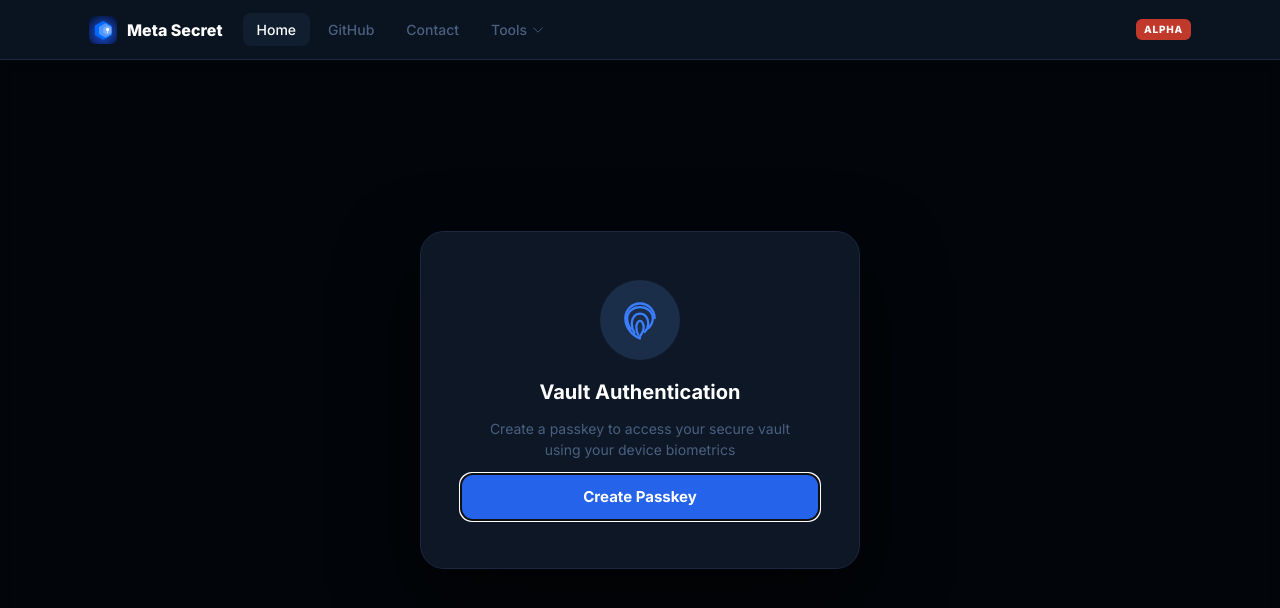
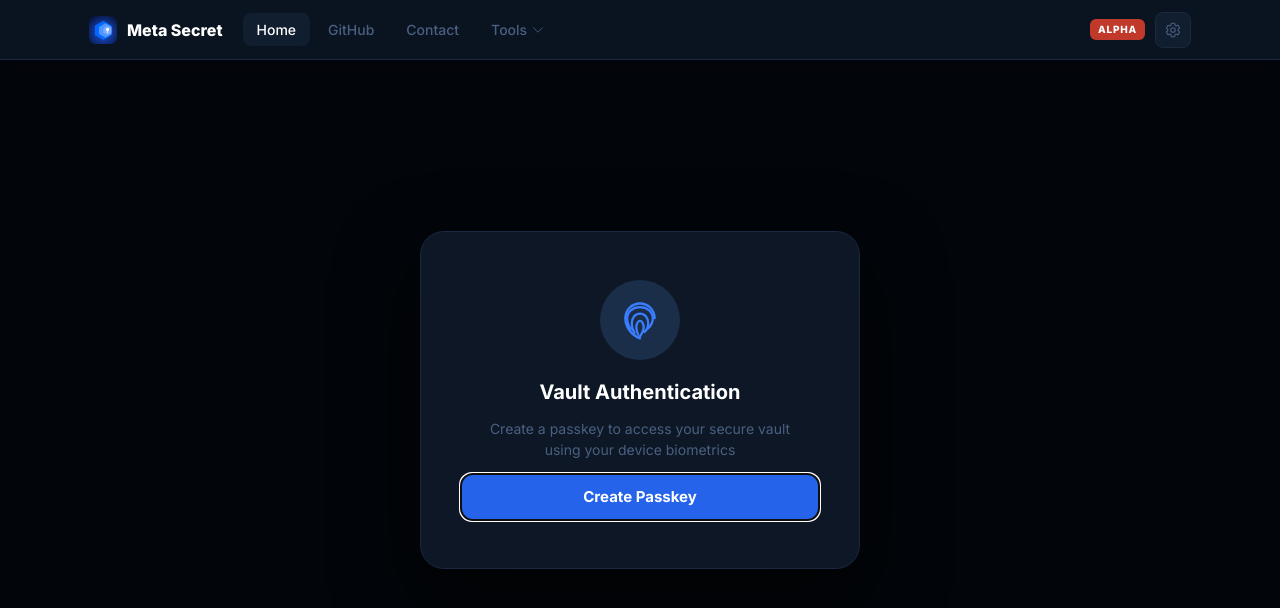
Before and after one commit to meta-secret/meta-secret-core, a Vue app in the folder meta-secret/web-cli/ui/: page / in a window 1280 px wide. Shown: the top 608 px of the page. Built offline with nearby package versions, Linux system fonts and the light colour scheme.

Commit message:
[MS-Web-Redesign] Sign up page

```diff
--- a/meta-secret/web-cli/ui/src/components/NavBar.vue
+++ b/meta-secret/web-cli/ui/src/components/NavBar.vue
@@ -1,6 +1,6 @@
 <script setup lang="ts">
 import { Disclosure, DisclosureButton, DisclosurePanel } from '@headlessui/vue';
-import { Bars3Icon, XMarkIcon, ChevronDownIcon } from '@heroicons/vue/24/outline';
+import { Bars3Icon, XMarkIcon, ChevronDownIcon, Cog6ToothIcon } from '@heroicons/vue/24/outline';
 import { ref, onMounted, onBeforeUnmount } from 'vue';
 import { useRoute, useRouter } from 'vue-router';
 
@@ -94,6 +94,9 @@
 
       <div class="right-slot">
         <span class="alpha-badge">alpha</span>
+        <button class="settings-btn" aria-label="Settings" @click="router.push('/settings')">
+          <Cog6ToothIcon class="settings-icon" aria-hidden="true" />
+        </button>
       </div>
 
       <div class="mobile-menu-button">
@@ -238,6 +241,7 @@
   margin-left: auto;
   display: flex;
   align-items: center;
+  gap: 10px;
 }
 
 .alpha-badge {
@@ -249,6 +253,29 @@
   font-weight: 800;
   letter-spacing: 0.08em;
   text-transform: uppercase;
+}
+
+.settings-btn {
+  width: 36px;
+  height: 36px;
+  border-radius: 8px;
+  border: 1px solid #1a2840;
+  background: #111e30;
+  color: #4a6080;
+  display: inline-flex;
+  align-items: center;
+  justify-content: center;
+  cursor: pointer;
+}
+
+.settings-btn:hover {
+  color: #ffffff;
+  border-color: #2563eb55;
+}
+
+.settings-icon {
+  width: 18px;
+  height: 18px;
 }
 
 .mobile-menu-button {
```
